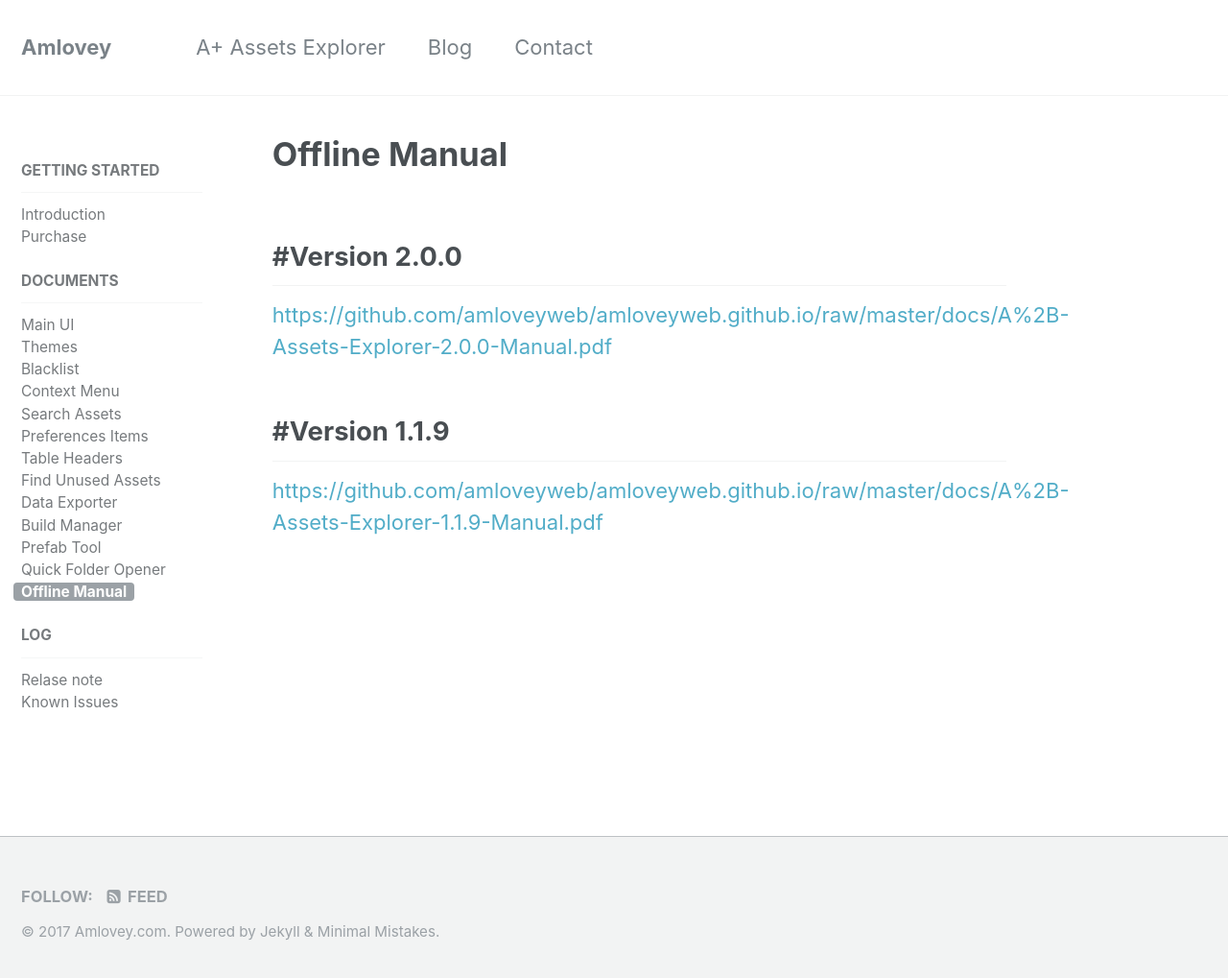
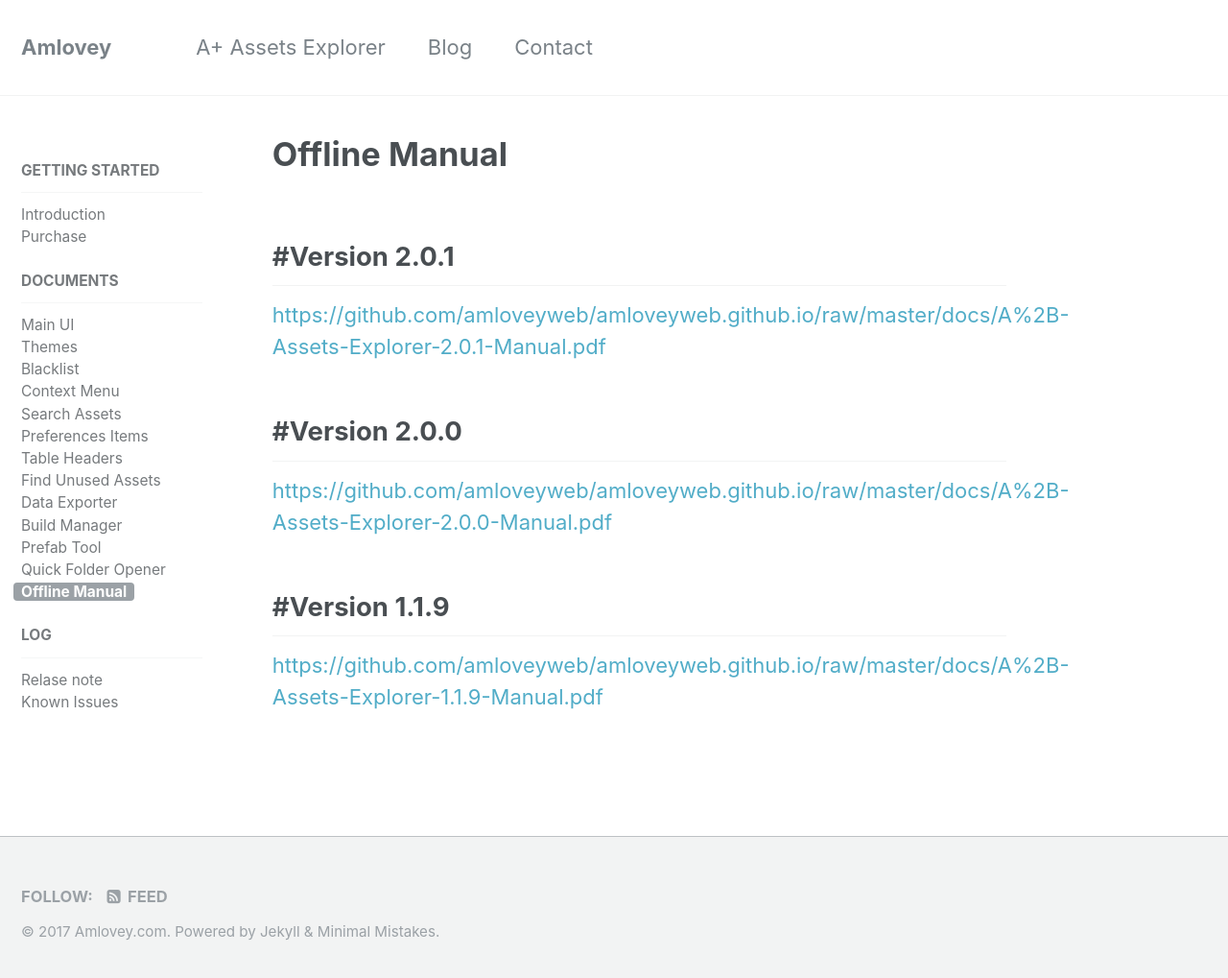
Before and after one commit to amloveyweb/amloveyweb.github.io, a Jekyll site: the page built from _pages/AssetsExplorer/offline-manual.md, in a window 1280 px wide and 1027 px high. Shown: the top 1019 px of the window at 96% size. Built offline with Jekyll 4.4.1, drawn with Linux system fonts in a browser that asks for light colours.

Commit message:
update offline manual

```diff
--- a/_pages/AssetsExplorer/offline-manual.md
+++ b/_pages/AssetsExplorer/offline-manual.md
@@ -6,6 +6,9 @@
   nav: "assets-explorer"
 ---
 
+## \#Version 2.0.1
+<https://github.com/amloveyweb/amloveyweb.github.io/raw/master/docs/A%2B-Assets-Explorer-2.0.1-Manual.pdf>
+
 ## \#Version 2.0.0
 <https://github.com/amloveyweb/amloveyweb.github.io/raw/master/docs/A%2B-Assets-Explorer-2.0.0-Manual.pdf>
 
```
Also changed, not shown: 1 other file.
